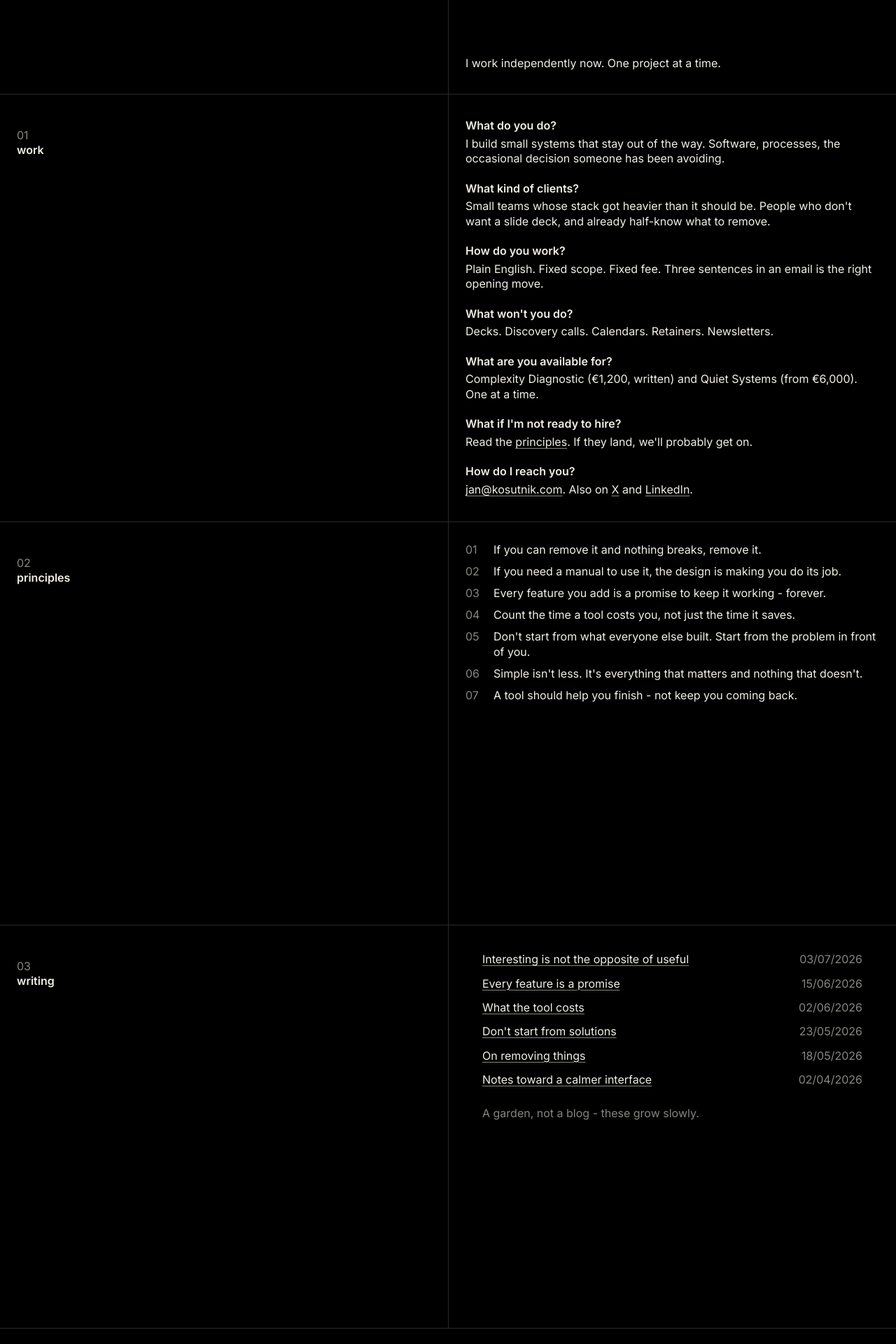
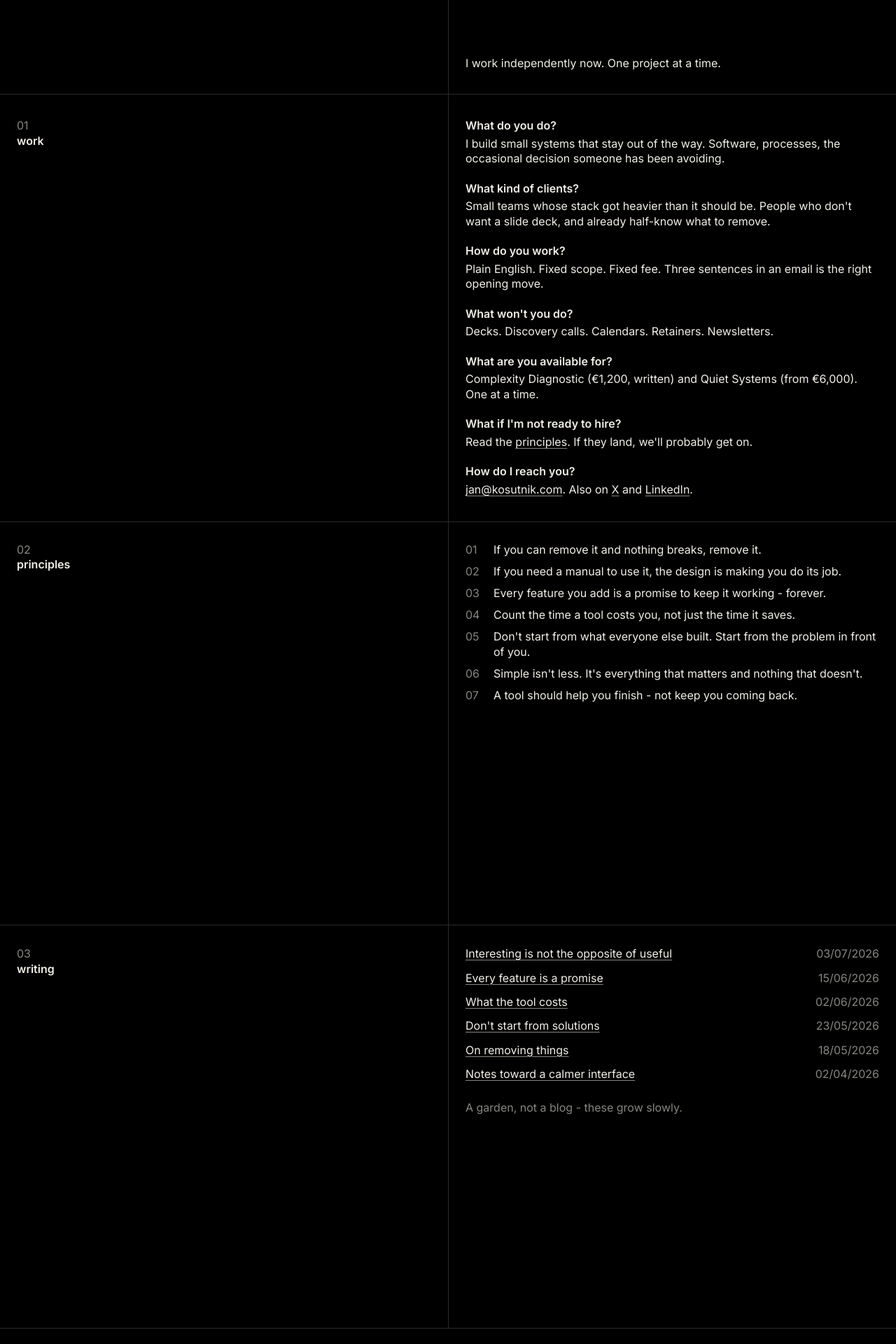
Before and after one commit to JanKosutnik/Kosutnik, a Next.js app: page / in a window 1280 px wide. Shown: the part 660-2580 px from the top of the page at 70% size. Built offline with nearby package versions, Linux system fonts and the light colour scheme.

Commit message:
Codex fix section baseline selectors

```diff
--- a/app/v1/V1Site.tsx
+++ b/app/v1/V1Site.tsx
@@ -47,7 +47,7 @@ export default function V1Site({ homeHref = '/v1/', color = false }: { homeHref?
       </section>
 
       <section className={styles.grid} id="work">
-        <header className={styles.sectionTitle}><span>01</span><h2>work</h2></header>
+        <header className={`${styles.sectionTitle} ${styles.workTitle}`}><span>01</span><h2>work</h2></header>
         <div className={styles.stack}>
           <Answer question="What do you do?"><p>I build small systems that stay out of the way. Software, processes, the occasional decision someone has been avoiding.</p></Answer>
           <Answer question="What kind of clients?"><p>Small teams whose stack got heavier than it should be. People who don&apos;t want a slide deck, and already half-know what to remove.</p></Answer>
@@ -62,7 +62,7 @@ export default function V1Site({ homeHref = '/v1/', color = false }: { homeHref?
       </section>
 
       <section className={styles.grid} id="principles">
-        <header className={styles.sectionTitle}><span>02</span><h2>principles</h2></header>
+        <header className={`${styles.sectionTitle} ${styles.principlesTitle}`}><span>02</span><h2>principles</h2></header>
         <ol className={styles.principles}>
           {principles.map((principle, index) => (
             <li key={principle}><span>{String(index + 1).padStart(2, '0')}</span><p>{principle}</p></li>
@@ -71,8 +71,8 @@ export default function V1Site({ homeHref = '/v1/', color = false }: { homeHref?
       </section>
 
       <section className={styles.grid} id="writing">
-        <header className={styles.sectionTitle}><span>03</span><h2>writing</h2></header>
-        <div>
+        <header className={`${styles.sectionTitle} ${styles.writingTitle}`}><span>03</span><h2>writing</h2></header>
+        <div className={styles.writingContent}>
           <div className={styles.writing}>
             {writing.map((post: { slug: string; title: string; date: string; formattedDate: string }) => (
               <Link href={`/writing/${post.slug}/`} key={post.slug}>
--- a/app/v1/v1.module.css
+++ b/app/v1/v1.module.css
@@ -127,9 +127,9 @@
 }
 
 @media (min-width: 681px) {
-  .color #work .sectionTitle { padding-top: 2.15rem; }
-  .color #principles .sectionTitle { padding-top: 1.8rem; }
-  .color #writing .sectionTitle { padding-top: 1.9rem; }
+  .color .grid > .workTitle { padding-top: 2.15rem; }
+  .color .grid > .principlesTitle { padding-top: 1.8rem; }
+  .color .grid > .writingTitle { padding-top: 1.9rem; }
 }
 
 .color .stack { gap: 0; padding: 1.5rem 0 !important; }
@@ -138,7 +138,7 @@
 .color .principles { align-content: start; grid-auto-rows: max-content; gap: 0; padding: 1.5rem 0 !important; }
 .color .principles li { padding: .3rem 1.5rem; }
 
-.color #writing > div { padding: 1.5rem 0; }
+.color .grid > .writingContent { padding: 1.5rem 0; }
 .color .writing { gap: 0; }
 .color .writing a { padding: .4rem 1.5rem; }
 .color .note {
```
